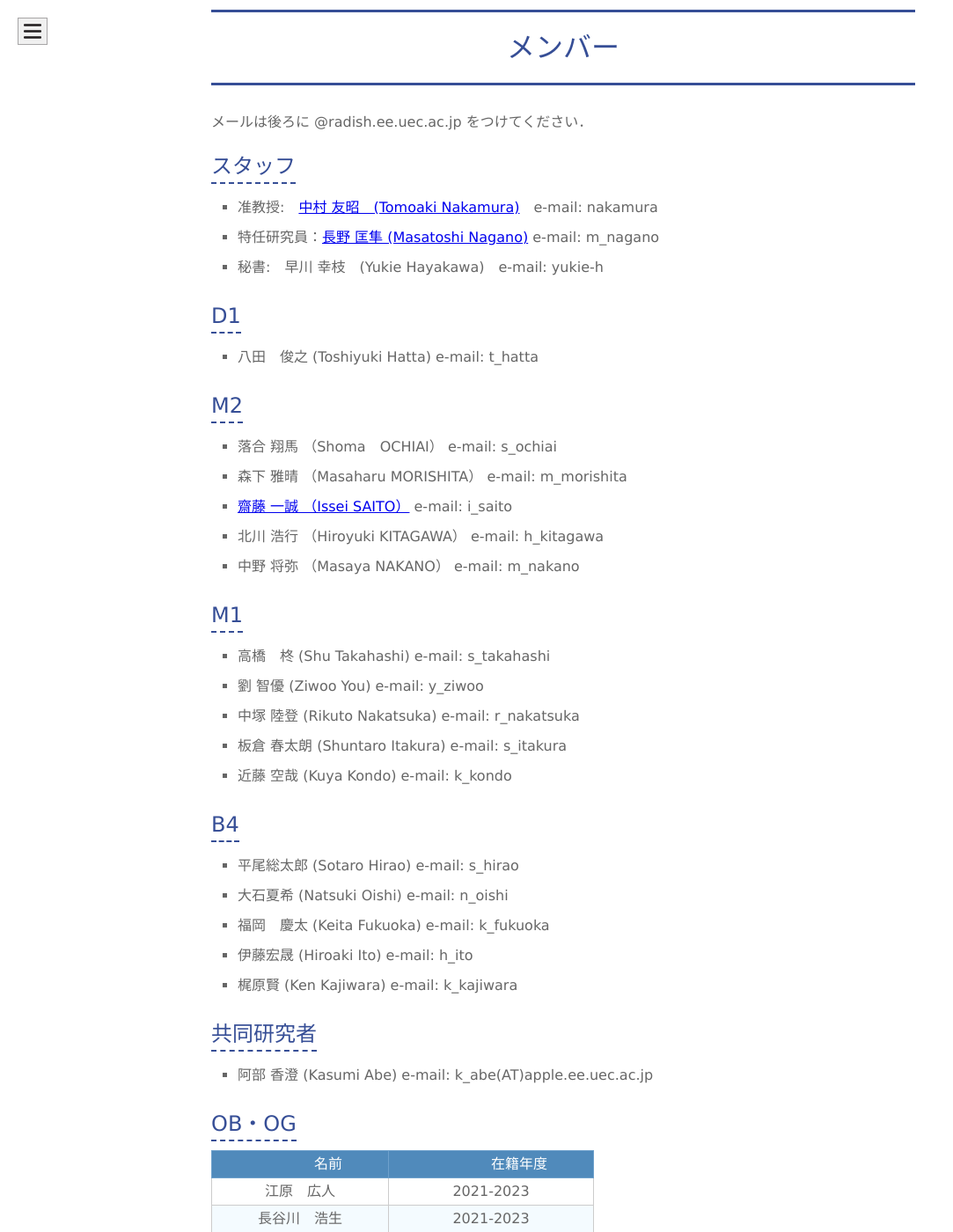
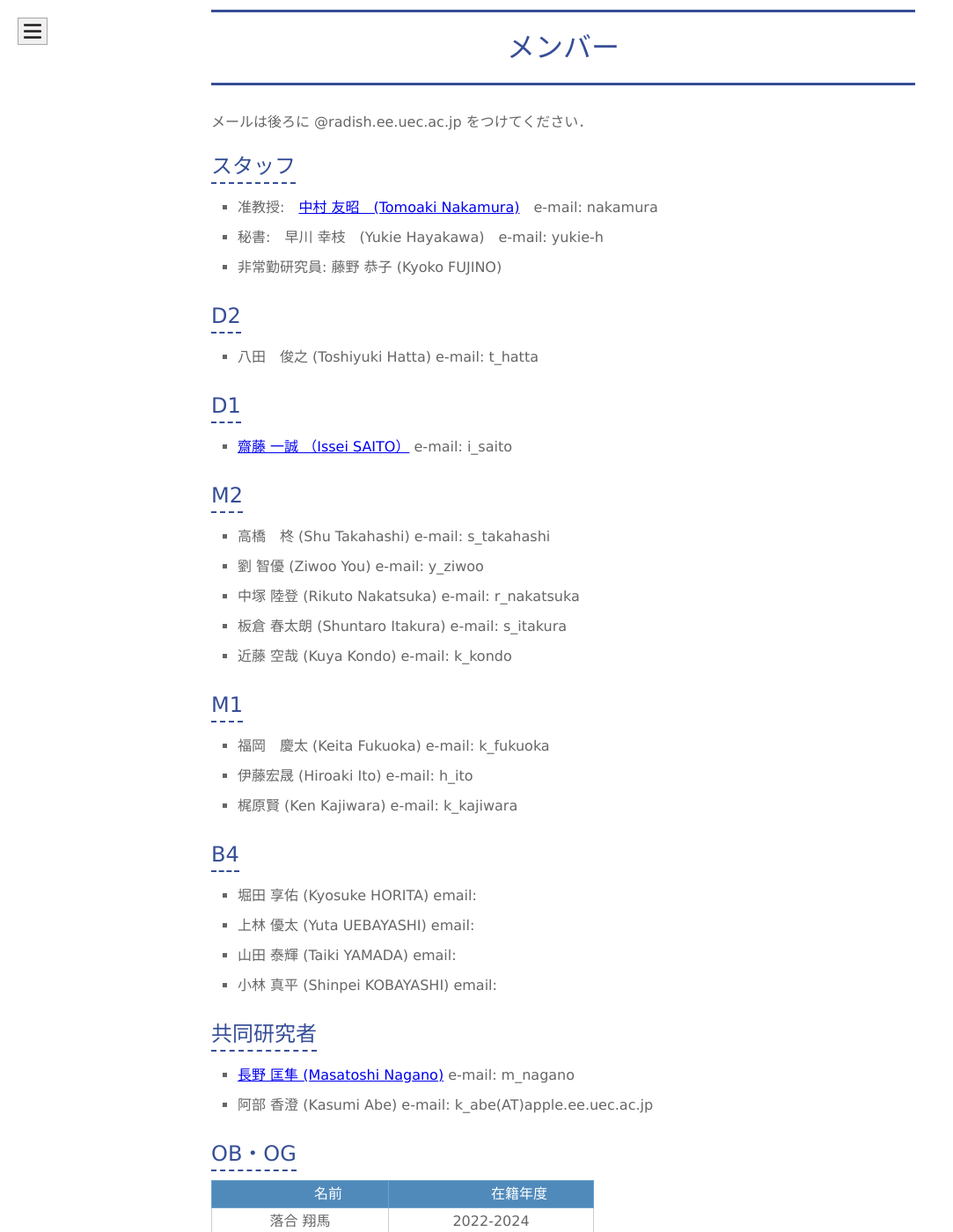
Before and after one commit to naka-lab/naka-lab.github.io, a Jekyll site: the page built from subpages/member.md, in a window 1280 px wide and 1400 px high, scrolled down 447 px. Shown: the whole window at 88% size, without its empty margins (0-1083 px from the left). Built offline with Jekyll 4.4.1, drawn with Linux system fonts in a browser that asks for light colours; some of the changed text lies outside the part shown.

Commit message:
Update member.md

```diff
--- a/subpages/member.md
+++ b/subpages/member.md
@@ -8,40 +8,47 @@ layout: default
 
 ## スタッフ
 - 准教授:　[中村 友昭　(Tomoaki Nakamura)](nakamura.md)　e-mail: nakamura
-- 特任研究員：[長野 匡隼 (Masatoshi Nagano)](https://sites.google.com/view/nagano-lab/profile) e-mail: m_nagano
 - 秘書:　早川 幸枝　(Yukie Hayakawa)　e-mail: yukie-h
+- 非常勤研究員: 藤野 恭子 (Kyoko FUJINO)
+
+## D2
+- 八田　俊之 (Toshiyuki Hatta) e-mail: t_hatta
 
 ## D1
-- 八田　俊之 (Toshiyuki Hatta) e-mail: t_hatta
+- [齋藤 一誠 （Issei SAITO）](https://issei09.github.io/i.sai10.github.io/) e-mail: i_saito
 
 ## M2
-- 落合 翔馬 （Shoma　OCHIAI） e-mail: s_ochiai
-- 森下 雅晴 （Masaharu MORISHITA） e-mail: m_morishita
-- [齋藤 一誠 （Issei SAITO）](https://issei09.github.io/i.sai10.github.io/) e-mail: i_saito
-- 北川 浩行 （Hiroyuki KITAGAWA） e-mail: h_kitagawa
-- 中野 将弥 （Masaya NAKANO） e-mail: m_nakano
-
-## M1
 - 高橋　柊 (Shu Takahashi) e-mail: s_takahashi
 - 劉 智優 (Ziwoo You) e-mail: y_ziwoo
 - 中塚 陸登 (Rikuto Nakatsuka) e-mail: r_nakatsuka
 - 板倉 春太朗 (Shuntaro Itakura) e-mail: s_itakura
 - 近藤 空哉 (Kuya Kondo) e-mail: k_kondo
 
-## B4
-- 平尾総太郎 (Sotaro Hirao) e-mail: s_hirao
-- 大石夏希 (Natsuki Oishi) e-mail: n_oishi
+## M1
 - 福岡　慶太 (Keita Fukuoka) e-mail: k_fukuoka
 - 伊藤宏晟 (Hiroaki Ito) e-mail: h_ito
 - 梶原賢 (Ken Kajiwara) e-mail: k_kajiwara
 
+## B4
+- 堀田 享佑 (Kyosuke HORITA) email:
+- 上林 優太 (Yuta UEBAYASHI) email:
+- 山田 泰輝 (Taiki YAMADA) email:
+- 小林 真平 (Shinpei KOBAYASHI) email:
+
 ## 共同研究者
+- [長野 匡隼 (Masatoshi Nagano)](https://sites.google.com/view/nagano-lab/profile) e-mail: m_nagano
 - 阿部 香澄 (Kasumi Abe) e-mail: k_abe(AT)apple.ee.uec.ac.jp
 
 ## OB・OG
 
 |　　　　名前　　　　|　　　　在籍年度　　　　|
 |:------:|:-------:|
+|落合 翔馬|2022-2024|
+|森下 雅晴|2022-2024|
+|北川 浩行|2022-2024|
+|中野 将弥|2022-2024|
+|大石夏希|2024|
+|平尾総太郎|2023-2024|
 |江原　広人|2021-2023|
 |長谷川　浩生|2021-2023|
 |中村　哲巳|2021-2023|
```
